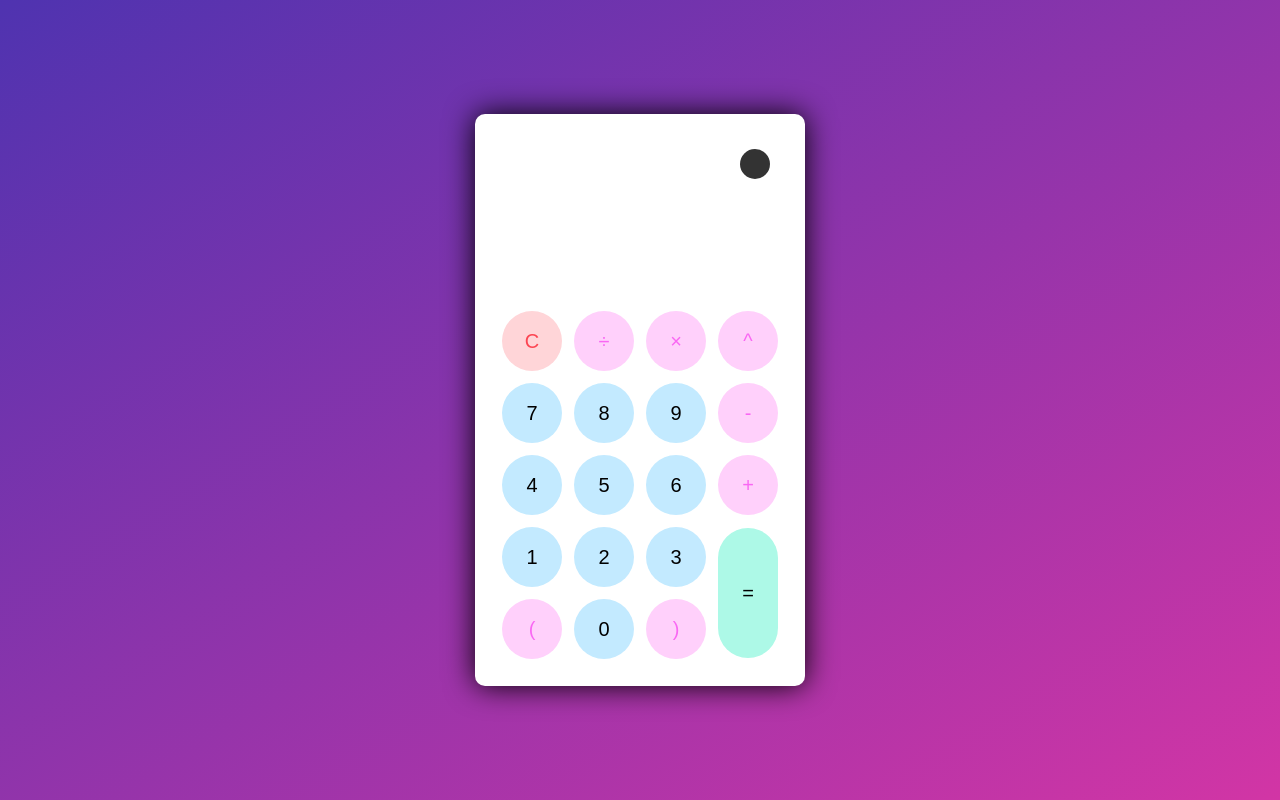
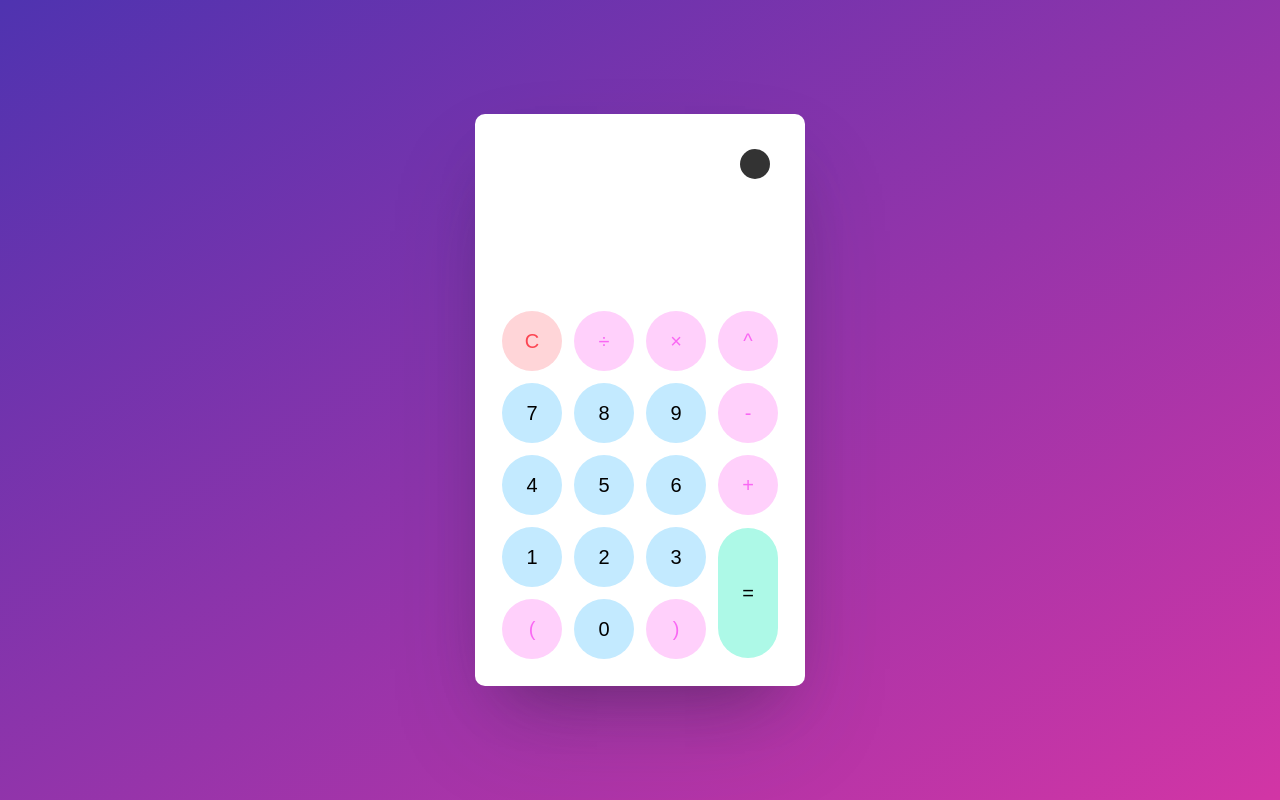
Before and after one commit to bilaljawaid980/calculator-website, a plain HTML site: page index.html in a window 1280 px wide. Drawn offline with Linux system fonts and the light colour scheme.

Commit message:
Change box shadow

```diff
--- a/style.css
+++ b/style.css
@@ -63,7 +63,7 @@ body {
   width: auto;
   padding: 20px;
   border-radius: 10px;
-  box-shadow: 0 0 30px #000;
+  box-shadow: rgba(50, 50, 93, 0.25) 0px 50px 100px -20px, rgba(0, 0, 0, 0.3) 0px 30px 60px -30px;
   background-color: var(--calculator-bg);
 }
 
```
